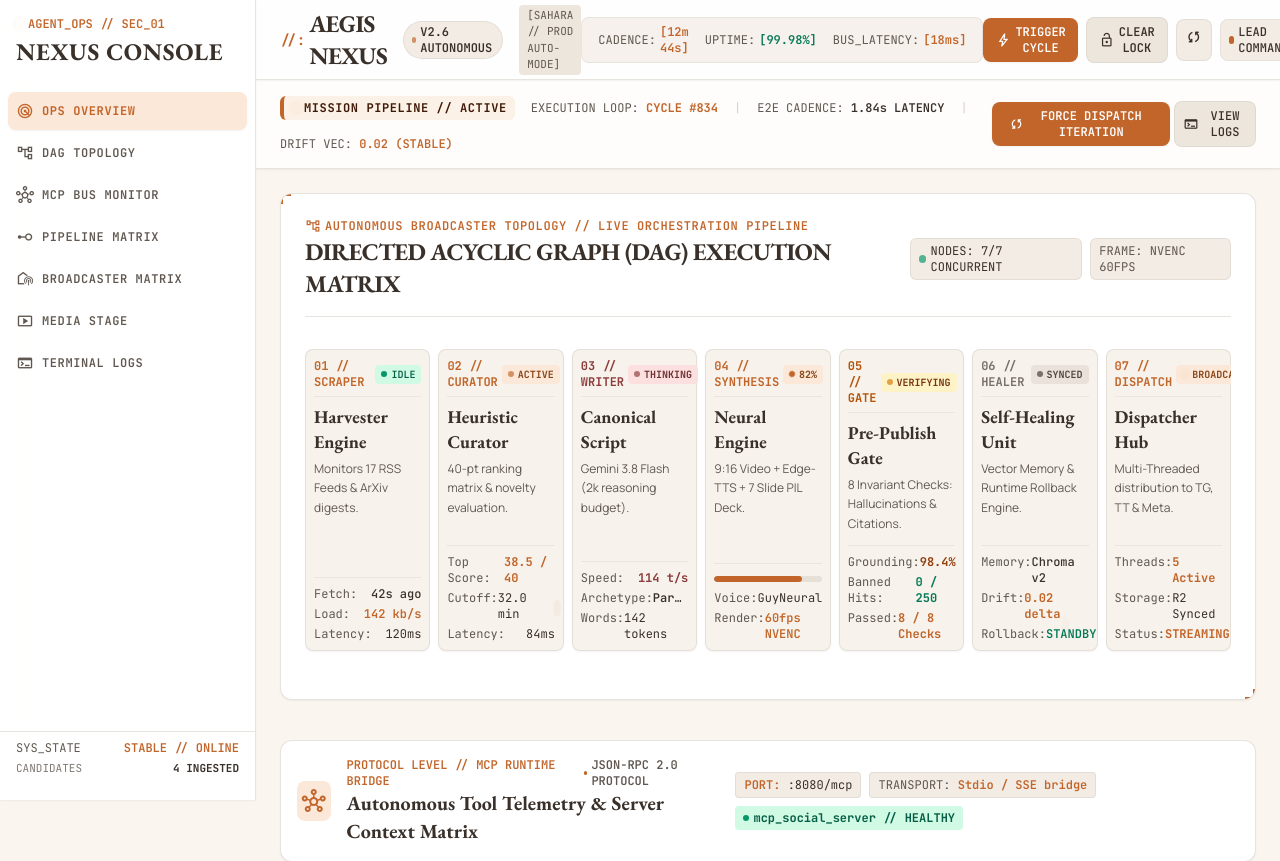
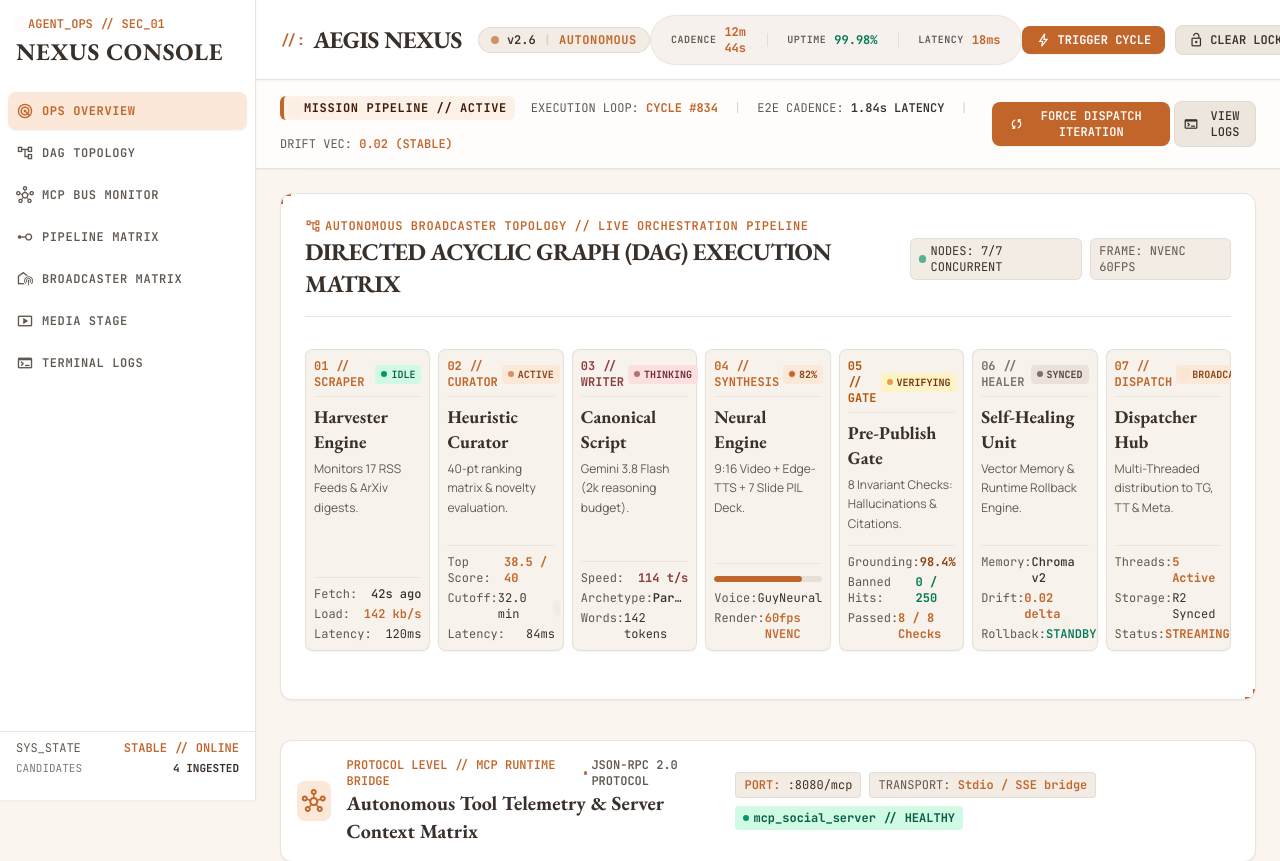
Before and after one commit to Bashar-ml-en/AI-Tech-Broadcaster, a FastAPI app: page / in a window 1280 px wide. Shown: the top 861 px of the page. Run offline with FastAPI, Linux system fonts and the light colour scheme; data comes from the database, SQL or seed files in the repository; some libraries are stand-ins or nearby versions.

Commit message:
style(header): modernize header layout into clear 3-zone telemetry capsule and single-line brand identity

```diff
--- a/src/templates/aegis_dashboard.html
+++ b/src/templates/aegis_dashboard.html
@@ -192,54 +192,58 @@
     <!-- ========================================================================= -->
     <div class="pl-64">
 
-        <!-- FIXED HEADER BAR -->
-        <header class="fixed top-0 left-64 right-0 h-20 bg-surface-container-lowest/90 backdrop-blur-xl z-40 flex items-center justify-between px-space-lg border-b border-outline-variant/60 shadow-sm">
-            <div class="flex items-center gap-space-md">
-                <div class="flex items-center gap-space-xs">
-                    <span class="font-mono text-sm text-primary font-bold">//:</span>
-                    <span class="font-headline text-2xl uppercase text-on-surface font-bold tracking-tight">AEGIS NEXUS</span>
+        <!-- FIXED HEADER BAR (MODERN 3-ZONE TELEMETRY LAYOUT) -->
+        <header class="fixed top-0 left-64 right-0 h-20 bg-surface-container-lowest/95 backdrop-blur-xl z-40 flex items-center justify-between px-6 border-b border-outline-variant/60 shadow-sm">
+            <!-- Left Zone: Brand & Status Identity -->
+            <div class="flex items-center gap-4 whitespace-nowrap">
+                <div class="flex items-center gap-2 whitespace-nowrap">
+                    <span class="font-mono text-sm text-primary font-bold select-none">//:</span>
+                    <span class="font-headline text-2xl uppercase text-on-surface font-bold tracking-tight whitespace-nowrap">AEGIS NEXUS</span>
                 </div>
-                <div class="flex items-center gap-space-xs px-space-sm py-0.5 rounded-full bg-surface-container border border-outline-variant/50">
-                    <span class="w-1.5 h-1.5 rounded-full bg-primary animate-pulse"></span>
-                    <span class="font-mono text-xs text-on-surface font-semibold uppercase">v2.6 AUTONOMOUS</span>
-                </div>
-                <div class="hidden sm:inline font-mono text-[11px] text-on-surface-variant px-space-sm py-0.5 rounded bg-surface-container-high">
-                    [SAHARA // PROD AUTO-MODE]
+                <div class="flex items-center gap-2 px-3 py-1 rounded-full bg-surface-container border border-outline-variant/50 text-xs font-mono font-semibold">
+                    <span class="w-2 h-2 rounded-full bg-primary animate-pulse"></span>
+                    <span class="text-on-surface">v2.6</span>
+                    <span class="text-outline-variant">|</span>
+                    <span class="text-primary font-bold uppercase tracking-wider">AUTONOMOUS</span>
                 </div>
             </div>
 
-            <div class="hidden xl:flex items-center gap-space-md px-space-md py-1.5 rounded-lg bg-surface-container/70 border border-outline-variant/40">
-                <div class="flex items-center gap-space-xs font-mono text-xs">
-                    <span class="text-on-surface-variant">CADENCE:</span>
-                    <span class="text-primary font-semibold" id="header-cadence-val">[12m 44s]</span>
+            <!-- Center Zone: Telemetry Capsule HUD -->
+            <div class="hidden lg:flex items-center gap-5 px-5 py-2 rounded-full bg-surface-container/70 border border-outline-variant/40 backdrop-blur-md shadow-xs">
+                <div class="flex items-center gap-2 font-mono text-xs">
+                    <span class="text-on-surface-variant uppercase text-[10px] tracking-wider font-semibold">Cadence</span>
+                    <span class="text-primary font-bold" id="header-cadence-val">12m 44s</span>
                 </div>
-                <div class="flex items-center gap-space-xs font-mono text-xs">
-                    <span class="text-on-surface-variant">UPTIME:</span>
-                    <span class="text-emerald-700 font-semibold">[99.98%]</span>
+                <span class="w-px h-3.5 bg-outline-variant/60"></span>
+                <div class="flex items-center gap-2 font-mono text-xs">
+                    <span class="text-on-surface-variant uppercase text-[10px] tracking-wider font-semibold">Uptime</span>
+                    <span class="text-emerald-700 font-bold">99.98%</span>
                 </div>
-                <div class="flex items-center gap-space-xs font-mono text-xs">
-                    <span class="text-on-surface-variant">BUS_LATENCY:</span>
-                    <span class="text-primary font-semibold">[18ms]</span>
+                <span class="w-px h-3.5 bg-outline-variant/60"></span>
+                <div class="flex items-center gap-2 font-mono text-xs">
+                    <span class="text-on-surface-variant uppercase text-[10px] tracking-wider font-semibold">Latency</span>
+                    <span class="text-primary font-bold">18ms</span>
                 </div>
             </div>
 
-            <!-- Fast Action Header Buttons -->
-            <div class="flex items-center gap-space-sm">
-                <button onclick="openBroadcastModal()" class="flex items-center gap-space-xs px-3 py-1.5 rounded-lg bg-primary text-white hover:bg-primary/90 font-mono text-xs uppercase font-semibold transition-all shadow-sm" type="button">
+            <!-- Right Zone: Fast Action Actuators & Operator Profile -->
+            <div class="flex items-center gap-2.5 whitespace-nowrap">
+                <button onclick="openBroadcastModal()" class="flex items-center gap-1.5 px-3.5 py-1.5 rounded-lg bg-primary hover:bg-primary/90 text-white font-mono text-xs uppercase font-bold transition-all shadow-sm" type="button">
                     <span class="material-symbols-outlined text-[16px]">bolt</span>
-                    <span class="hidden md:inline">TRIGGER CYCLE</span>
+                    <span>TRIGGER CYCLE</span>
                 </button>
-                <button onclick="clearCycleLock()" class="flex items-center gap-space-xs px-3 py-1.5 rounded-lg bg-surface-container-high text-on-surface hover:bg-surface-dim font-mono text-xs uppercase font-semibold transition-all border border-outline-variant/50" type="button" title="Clear Cycle Lock">
+                <button onclick="clearCycleLock()" class="flex items-center gap-1.5 px-3 py-1.5 rounded-lg bg-surface-container-high hover:bg-surface-dim text-on-surface font-mono text-xs uppercase font-semibold transition-all border border-outline-variant/50" type="button" title="Clear Cycle Lock">
                     <span class="material-symbols-outlined text-[16px]">lock_open</span>
-                    <span class="hidden md:inline">CLEAR LOCK</span>
+                    <span class="hidden sm:inline">CLEAR LOCK</span>
                 </button>
-                <button onclick="refreshAllTelemetry()" class="p-2 rounded-lg bg-surface-container hover:bg-surface-container-high text-on-surface transition-all border border-outline-variant/50" title="Refresh Live State">
+                <button onclick="refreshAllTelemetry()" class="p-1.5 rounded-lg bg-surface-container hover:bg-surface-container-high text-on-surface transition-all border border-outline-variant/50" title="Refresh Live State">
                     <span class="material-symbols-outlined text-[18px]" id="refresh-spin-icon">sync</span>
                 </button>
-
-                <div class="flex items-center gap-space-xs px-space-sm py-1 rounded-lg bg-surface-container border border-outline-variant/40">
-                    <span class="w-2 h-2 rounded-full bg-primary"></span>
-                    <span class="font-mono text-xs text-on-surface hidden lg:inline font-medium">LEAD COMMANDER</span>
+                <span class="w-px h-5 bg-outline-variant/50 hidden md:inline"></span>
+                <div class="flex items-center gap-2 pl-1 pr-3 py-1 rounded-full bg-surface-container border border-outline-variant/40">
+                    <span class="w-6 h-6 rounded-full bg-primary-fixed text-primary font-mono font-bold text-[10px] flex items-center justify-center">LC</span>
+                    <span class="font-mono text-xs text-on-surface font-medium hidden xl:inline">LEAD COMMANDER</span>
+                    <span class="w-2 h-2 rounded-full bg-emerald-600"></span>
                 </div>
             </div>
         </header>
```
